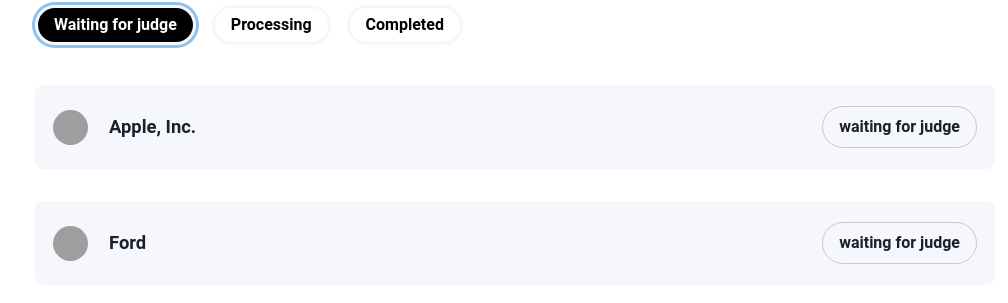
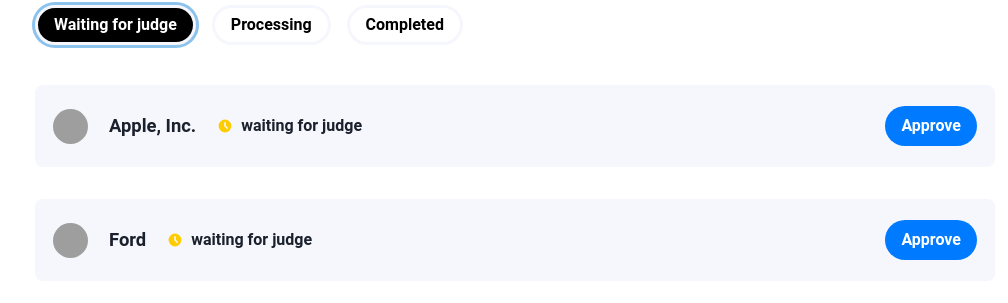
Before and after one commit to markrachapoom/Federal-Protocol, a Next.js app: page /judge in a window 1280 px wide. Both pictures are taken after a click on the button "Waiting for judge". Shown: the part 223-526 px from the top of the page, without its empty margins (125-1133 px from the left). Built offline with nearby package versions, Linux system fonts and the light colour scheme; grey boxes are pictures that could not be loaded; what wagmi would draw is missing.

Commit message:
Refine company tabs + add icons

```diff
--- a/package.json
+++ b/package.json
@@ -32,7 +32,7 @@
     "react": "17.0.2",
     "react-dom": "17.0.2",
     "react-hook-form": "^7.17.0",
-    "react-icons": "^4.3.1",
+    "react-icons": "^4.4.0",
     "swr": "^1.0.1",
     "use-intersection": "^0.2.1",
     "wagmi": "^0.5.9",
--- a/src/pages/judge.tsx
+++ b/src/pages/judge.tsx
@@ -2,8 +2,10 @@
 import React, { FC, useState } from "react";
 
 // CHakra UI
-import { Box, Button, Flex, Image, setScript, Text, VStack } from "@chakra-ui/react";
+import { Box, Button, Flex, HStack, Image, setScript, Text, VStack } from "@chakra-ui/react";
 import { AppContainer } from "src/components/appContainer";
+
+import { HiClock } from "react-icons/hi";
 
 const Judge: NextPage = () => {
   const companies = [
@@ -173,19 +175,43 @@
         <Text fontWeight={"bold"} fontSize={"1.15em"}>
           {name}
         </Text>
+
+        {/* CURRENT STATUS */}
+        { status === 'waiting for judge' &&
+          <HStack>
+            <HiClock
+              // backgroundColor={""}
+              color={"#FFCC00"}
+              width={"10px"}
+              height={"10px"}
+            />
+            <Text fontSize={"1em"} fontWeight={"semibold"}>
+              {status}
+            </Text>
+          </HStack>
+        }
       </Flex>
 
-      {/* CURRENT STATUS */}
+      { status === 'waiting for judge' ? (
+        <Button
+          backgroundColor={"text.blue"}
+          borderRadius={999}
+          textColor={"white"}
+        >
+          Approve
+        </Button>
+      ) : (
         <Box
           border={"1px solid #00000030"}
           borderRadius={999}
-        paddingX={"16px"}
-        paddingY={"8px"}
+          paddingX={"14px"}
+          paddingY={"7px"}
         >
           <Text fontSize={"1em"} fontWeight={"semibold"}>
             {status}
           </Text>
         </Box>
+      )}
     </Flex>
   );
 };
```
Also changed, not shown: 1 other file (tests, documents, lock files or other folders). Lines whose indentation alone changed are shown as unchanged.
